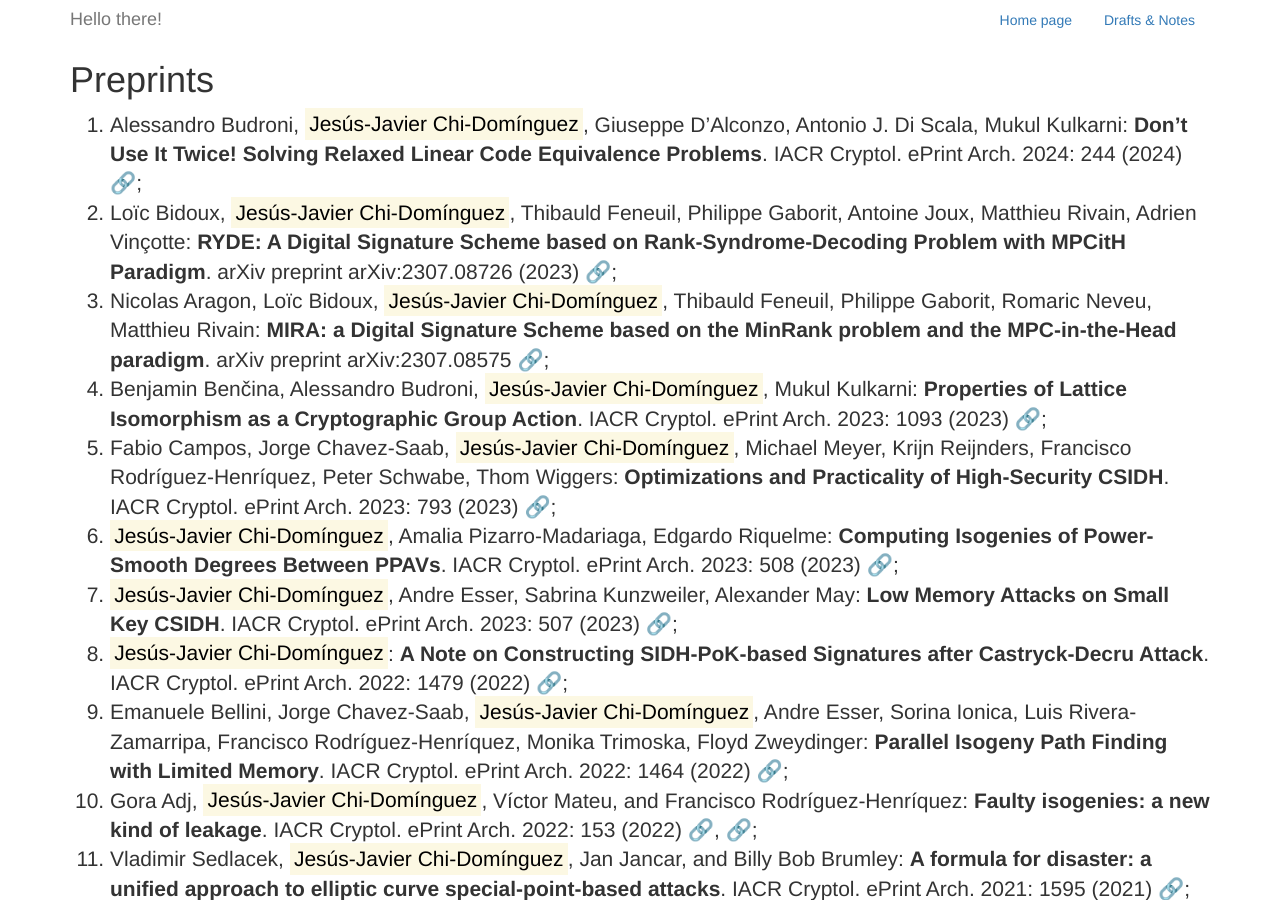
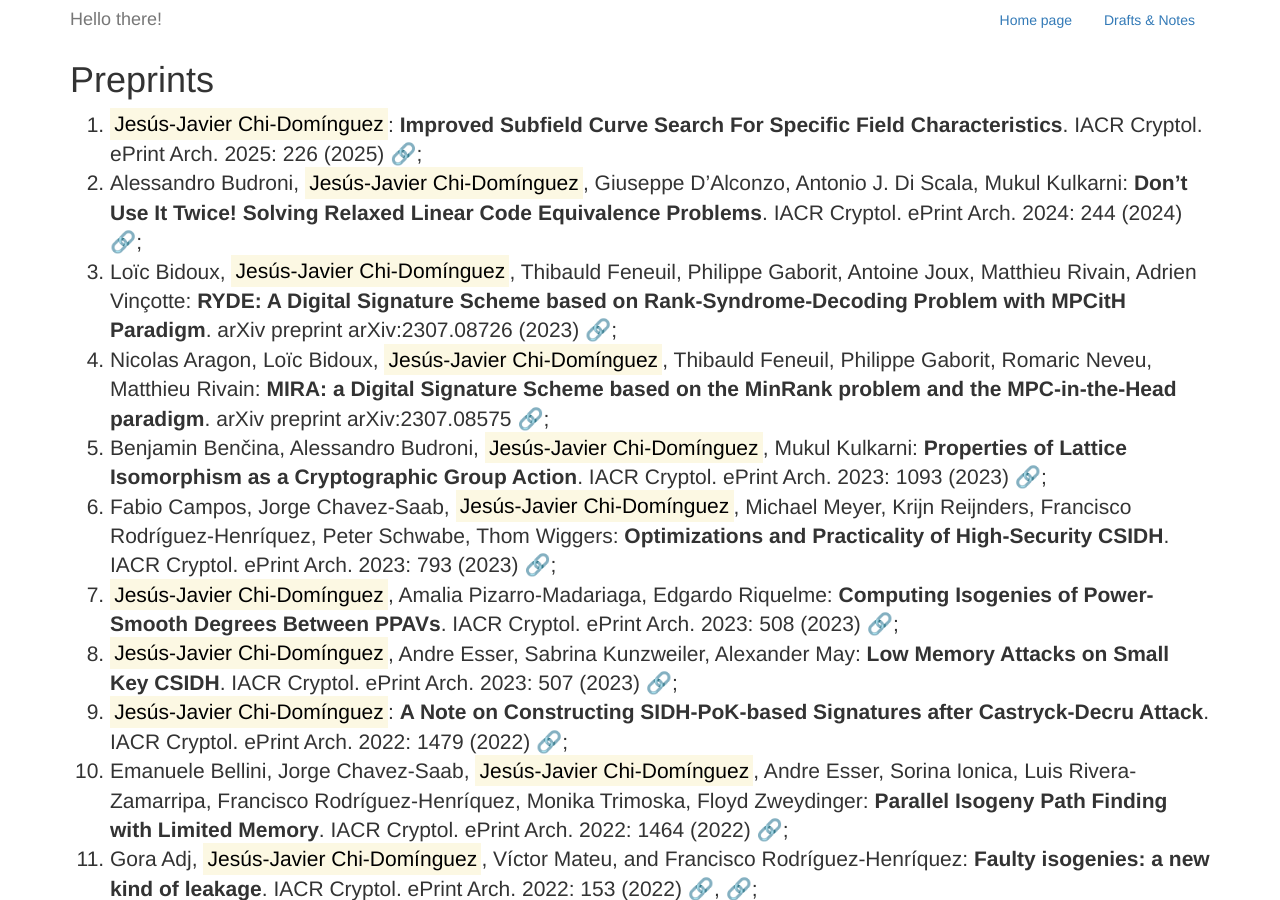
Before and after one commit to JJChiDguez/JJChiDguez.github.io, a Jekyll site: the page built from docs/preprints.md, in a window 1280 px wide and 900 px high. Built offline with Jekyll 4.4.1, drawn with Linux system fonts in a browser that asks for light colours.

Commit message:
update publications + preprints + CV + PC member list

```diff
--- a/docs/preprints.md
+++ b/docs/preprints.md
@@ -6,23 +6,24 @@ filename: preprints.md
 
 # Preprints
 
-1. Alessandro Budroni, <mark>Jes&uacute;s-Javier Chi-Dom&iacute;nguez</mark>, Giuseppe D'Alconzo, Antonio J. Di Scala, Mukul Kulkarni: **Don’t Use It Twice! Solving Relaxed Linear Code Equivalence Problems**. IACR Cryptol. ePrint Arch. 2024: 244 (2024) [&#128279;](https://eprint.iacr.org/2024/244);
-2. Lo&iuml;c Bidoux, <mark>Jes&uacute;s-Javier Chi-Dom&iacute;nguez</mark>, Thibauld Feneuil, Philippe Gaborit, Antoine Joux, Matthieu Rivain, Adrien Vin&ccedil;otte: **RYDE: A Digital Signature Scheme based on Rank-Syndrome-Decoding Problem with MPCitH Paradigm**. arXiv preprint arXiv:2307.08726 (2023) [&#128279;](https://arxiv.org/abs/2307.08726);
-3. Nicolas Aragon, Lo&iuml;c Bidoux, <mark>Jes&uacute;s-Javier Chi-Dom&iacute;nguez</mark>, Thibauld Feneuil, Philippe Gaborit, Romaric Neveu, Matthieu Rivain: **MIRA: a Digital Signature Scheme based on the MinRank problem and the MPC-in-the-Head paradigm**. arXiv preprint arXiv:2307.08575 [&#128279;](https://arxiv.org/abs/2307.08575);
-4. Benjamin Ben&#269;ina, Alessandro Budroni, <mark>Jes&uacute;s-Javier Chi-Dom&iacute;nguez</mark>, Mukul Kulkarni: **Properties of Lattice Isomorphism as a Cryptographic Group Action**. IACR Cryptol. ePrint Arch. 2023: 1093 (2023) [&#128279;](https://eprint.iacr.org/2023/1093);
-5. Fabio Campos, Jorge Chavez-Saab, <mark>Jes&uacute;s-Javier Chi-Dom&iacute;nguez</mark>, Michael Meyer, Krijn Reijnders, Francisco Rodr&iacute;guez-Henr&iacute;quez, Peter Schwabe, Thom Wiggers: **Optimizations and Practicality of High-Security CSIDH**. IACR Cryptol. ePrint Arch. 2023: 793 (2023) [&#128279;](https://eprint.iacr.org/2023/793);
-6. <mark>Jes&uacute;s-Javier Chi-Dom&iacute;nguez</mark>, Amalia Pizarro-Madariaga, Edgardo Riquelme: **Computing Isogenies of Power-Smooth Degrees Between PPAVs**. IACR Cryptol. ePrint Arch. 2023: 508 (2023) [&#128279;](https://eprint.iacr.org/2023/508);
-7. <mark>Jes&uacute;s-Javier Chi-Dom&iacute;nguez</mark>, Andre Esser, Sabrina Kunzweiler, Alexander May: **Low Memory Attacks on Small Key CSIDH**. IACR Cryptol. ePrint Arch. 2023: 507 (2023) [&#128279;](https://eprint.iacr.org/2023/507);
-8. <mark>Jes&uacute;s-Javier Chi-Dom&iacute;nguez</mark>: **A Note on Constructing SIDH-PoK-based Signatures after Castryck-Decru Attack**. IACR Cryptol. ePrint Arch. 2022: 1479 (2022) [&#128279;](https://eprint.iacr.org/2022/1479);
-9. Emanuele Bellini, Jorge Chavez-Saab, <mark>Jes&uacute;s-Javier Chi-Dom&iacute;nguez</mark>, Andre Esser, Sorina Ionica, Luis Rivera-Zamarripa, Francisco Rodr&iacute;guez-Henr&iacute;quez, Monika Trimoska, Floyd Zweydinger: **Parallel Isogeny Path Finding with Limited Memory**. IACR Cryptol. ePrint Arch. 2022: 1464 (2022) [&#128279;](https://eprint.iacr.org/2022/1464);
-10. Gora Adj, <mark>Jes&uacute;s-Javier Chi-Dom&iacute;nguez</mark>, V&iacute;ctor Mateu, and Francisco Rodr&iacute;guez-Henr&iacute;quez: **Faulty isogenies: a new kind of leakage**. IACR Cryptol. ePrint Arch. 2022: 153 (2022) [&#128279;](https://eprint.iacr.org/2022/153), [&#128279;](https://arxiv.org/abs/2202.04896);
-11. Vladimir Sedlacek, <mark>Jes&uacute;s-Javier Chi-Dom&iacute;nguez</mark>, Jan Jancar, and Billy Bob Brumley: **A formula for disaster: a unified approach to elliptic curve special-point-based attacks**. IACR Cryptol. ePrint Arch. 2021: 1595 (2021) [&#128279;](https://eprint.iacr.org/2021/1595);
-12. <mark>Jes&uacute;s-Javier Chi-Dom&iacute;nguez</mark>, Francisco Rodr&iacute;guez-Henr&iacute;quez, and Benjamin Smith: **Extending the GLS endomorphism to speed up GHS Weil descent using Magma**. IACR Cryptol. ePrint Arch. 2021: 676 (2021) [&#128279;](https://eprint.iacr.org/2021/676);
-13. <mark>Jes&uacute;s-Javier Chi-Dom&iacute;nguez</mark>, and Krijn Reijnders: **Fully projective radical isogenies in constant-time**. IACR Cryptol. ePrint Arch. 2021: 259 (2021) [&#128279;](https://eprint.iacr.org/2021/259);
-14. Jorge Ch&aacute;vez-Saab, <mark>Jes&uacute;s-Javier Chi-Dom&iacute;nguez</mark>, Samuel Jaques, and Francisco Rodr&iacute;guez-Henr&iacute;quez: **The SQALE of CSIDH: Square-root v&eacute;lu Quantum-resistant isogeny Action with Low Exponents**. IACR Cryptol. ePrint Arch. 2020: 1520 (2020) [&#128279;](https://eprint.iacr.org/2020/1520);
-15. Gora Adj, <mark>Jes&uacute;s-Javier Chi-Dom&iacute;nguez</mark>, and Francisco Rodr&iacute;guez-Henr&iacute;quez: **Karatsuba-based square-root Vélu’s formulas applied to two isogeny-based protocols**. IACR Cryptol. ePrint Arch. 2020: 1109 (2020) [&#128279;](https://eprint.iacr.org/2020/1109);
-16. Dmitry Belyavsky, Billy Bob Brumley, <mark>Jes&uacute;s-Javier Chi-Dom&iacute;nguez</mark>, Luis Rivera-Zamarripa, and Igor Ustinov: **Set It and Forget It! Turnkey ECC for Instant Integration**. CoRR abs/2007.11481 (2020) [&#128279;](https://arxiv.org/abs/2007.11481);
-17. Sohaib ul Hassan, Iaroslav Gridin, Ignacio M. Delgado-Lozano, Cesar Pereida Garc&iacute;a, <mark>Jes&uacute;s-Javier Chi-Dom&iacute;nguez</mark>, Alejandro Cabrera Aldaya, and Billy Bob Brumley: **D&eacute;j&agrave; Vu: Side-Channel Analysis of Mozilla's NSS**. CoRR abs/2008.06004 (2020) [&#128279;](https://arxiv.org/abs/2008.06004);
-18. <mark>Jes&uacute;s-Javier Chi-Dom&iacute;nguez</mark>, and Francisco Rodr&iacute;guez-Henr&iacute;quez: **Optimal strategies for CSIDH**. IACR Cryptol. ePrint Arch. 2020: 417 (2020) [&#128279;](https://eprint.iacr.org/2020/417);
-19. Daniel Cervantes-V&aacute;zquez, Mathilde Chenu, <mark>Jes&uacute;s-Javier Chi-Dom&iacute;nguez</mark>, Luca De Feo, Francisco Rodr&iacute;guez-Henr&iacute;quez, and Benjamin Smith: **Stronger and Faster Side-Channel Protections for CSIDH**. IACR Cryptol. ePrint Arch. 2019: 837 (2019) [&#128279;](https://eprint.iacr.org/2019/837), [&#128279;](https://arxiv.org/abs/1907.08704);
-20. Gora Adj, Daniel Cervantes-V&aacute;zquez, <mark>Jes&uacute;s-Javier Chi-Dom&iacute;nguez</mark>, Alfred Menezes, and Francisco Rodr&iacute;guez-Henr&iacute;quez: **On the cost of computing isogenies between supersingular elliptic curves**. IACR Cryptol. ePrint Arch. 2018: 313 (2018) [&#128279;](https://eprint.iacr.org/2018/313);
+1. <mark>Jes&uacute;s-Javier Chi-Dom&iacute;nguez</mark>: **Improved Subfield Curve Search For Specific Field Characteristics**. IACR Cryptol. ePrint Arch. 2025: 226 (2025) [&#128279;](https://eprint.iacr.org/2025/226);
+2. Alessandro Budroni, <mark>Jes&uacute;s-Javier Chi-Dom&iacute;nguez</mark>, Giuseppe D'Alconzo, Antonio J. Di Scala, Mukul Kulkarni: **Don’t Use It Twice! Solving Relaxed Linear Code Equivalence Problems**. IACR Cryptol. ePrint Arch. 2024: 244 (2024) [&#128279;](https://eprint.iacr.org/2024/244);
+3. Lo&iuml;c Bidoux, <mark>Jes&uacute;s-Javier Chi-Dom&iacute;nguez</mark>, Thibauld Feneuil, Philippe Gaborit, Antoine Joux, Matthieu Rivain, Adrien Vin&ccedil;otte: **RYDE: A Digital Signature Scheme based on Rank-Syndrome-Decoding Problem with MPCitH Paradigm**. arXiv preprint arXiv:2307.08726 (2023) [&#128279;](https://arxiv.org/abs/2307.08726);
+4. Nicolas Aragon, Lo&iuml;c Bidoux, <mark>Jes&uacute;s-Javier Chi-Dom&iacute;nguez</mark>, Thibauld Feneuil, Philippe Gaborit, Romaric Neveu, Matthieu Rivain: **MIRA: a Digital Signature Scheme based on the MinRank problem and the MPC-in-the-Head paradigm**. arXiv preprint arXiv:2307.08575 [&#128279;](https://arxiv.org/abs/2307.08575);
+5. Benjamin Ben&#269;ina, Alessandro Budroni, <mark>Jes&uacute;s-Javier Chi-Dom&iacute;nguez</mark>, Mukul Kulkarni: **Properties of Lattice Isomorphism as a Cryptographic Group Action**. IACR Cryptol. ePrint Arch. 2023: 1093 (2023) [&#128279;](https://eprint.iacr.org/2023/1093);
+6. Fabio Campos, Jorge Chavez-Saab, <mark>Jes&uacute;s-Javier Chi-Dom&iacute;nguez</mark>, Michael Meyer, Krijn Reijnders, Francisco Rodr&iacute;guez-Henr&iacute;quez, Peter Schwabe, Thom Wiggers: **Optimizations and Practicality of High-Security CSIDH**. IACR Cryptol. ePrint Arch. 2023: 793 (2023) [&#128279;](https://eprint.iacr.org/2023/793);
+7. <mark>Jes&uacute;s-Javier Chi-Dom&iacute;nguez</mark>, Amalia Pizarro-Madariaga, Edgardo Riquelme: **Computing Isogenies of Power-Smooth Degrees Between PPAVs**. IACR Cryptol. ePrint Arch. 2023: 508 (2023) [&#128279;](https://eprint.iacr.org/2023/508);
+8. <mark>Jes&uacute;s-Javier Chi-Dom&iacute;nguez</mark>, Andre Esser, Sabrina Kunzweiler, Alexander May: **Low Memory Attacks on Small Key CSIDH**. IACR Cryptol. ePrint Arch. 2023: 507 (2023) [&#128279;](https://eprint.iacr.org/2023/507);
+9. <mark>Jes&uacute;s-Javier Chi-Dom&iacute;nguez</mark>: **A Note on Constructing SIDH-PoK-based Signatures after Castryck-Decru Attack**. IACR Cryptol. ePrint Arch. 2022: 1479 (2022) [&#128279;](https://eprint.iacr.org/2022/1479);
+10. Emanuele Bellini, Jorge Chavez-Saab, <mark>Jes&uacute;s-Javier Chi-Dom&iacute;nguez</mark>, Andre Esser, Sorina Ionica, Luis Rivera-Zamarripa, Francisco Rodr&iacute;guez-Henr&iacute;quez, Monika Trimoska, Floyd Zweydinger: **Parallel Isogeny Path Finding with Limited Memory**. IACR Cryptol. ePrint Arch. 2022: 1464 (2022) [&#128279;](https://eprint.iacr.org/2022/1464);
+11. Gora Adj, <mark>Jes&uacute;s-Javier Chi-Dom&iacute;nguez</mark>, V&iacute;ctor Mateu, and Francisco Rodr&iacute;guez-Henr&iacute;quez: **Faulty isogenies: a new kind of leakage**. IACR Cryptol. ePrint Arch. 2022: 153 (2022) [&#128279;](https://eprint.iacr.org/2022/153), [&#128279;](https://arxiv.org/abs/2202.04896);
+12. Vladimir Sedlacek, <mark>Jes&uacute;s-Javier Chi-Dom&iacute;nguez</mark>, Jan Jancar, and Billy Bob Brumley: **A formula for disaster: a unified approach to elliptic curve special-point-based attacks**. IACR Cryptol. ePrint Arch. 2021: 1595 (2021) [&#128279;](https://eprint.iacr.org/2021/1595);
+13. <mark>Jes&uacute;s-Javier Chi-Dom&iacute;nguez</mark>, Francisco Rodr&iacute;guez-Henr&iacute;quez, and Benjamin Smith: **Extending the GLS endomorphism to speed up GHS Weil descent using Magma**. IACR Cryptol. ePrint Arch. 2021: 676 (2021) [&#128279;](https://eprint.iacr.org/2021/676);
+14. <mark>Jes&uacute;s-Javier Chi-Dom&iacute;nguez</mark>, and Krijn Reijnders: **Fully projective radical isogenies in constant-time**. IACR Cryptol. ePrint Arch. 2021: 259 (2021) [&#128279;](https://eprint.iacr.org/2021/259);
+15. Jorge Ch&aacute;vez-Saab, <mark>Jes&uacute;s-Javier Chi-Dom&iacute;nguez</mark>, Samuel Jaques, and Francisco Rodr&iacute;guez-Henr&iacute;quez: **The SQALE of CSIDH: Square-root v&eacute;lu Quantum-resistant isogeny Action with Low Exponents**. IACR Cryptol. ePrint Arch. 2020: 1520 (2020) [&#128279;](https://eprint.iacr.org/2020/1520);
+16. Gora Adj, <mark>Jes&uacute;s-Javier Chi-Dom&iacute;nguez</mark>, and Francisco Rodr&iacute;guez-Henr&iacute;quez: **Karatsuba-based square-root Vélu’s formulas applied to two isogeny-based protocols**. IACR Cryptol. ePrint Arch. 2020: 1109 (2020) [&#128279;](https://eprint.iacr.org/2020/1109);
+17. Dmitry Belyavsky, Billy Bob Brumley, <mark>Jes&uacute;s-Javier Chi-Dom&iacute;nguez</mark>, Luis Rivera-Zamarripa, and Igor Ustinov: **Set It and Forget It! Turnkey ECC for Instant Integration**. CoRR abs/2007.11481 (2020) [&#128279;](https://arxiv.org/abs/2007.11481);
+18. Sohaib ul Hassan, Iaroslav Gridin, Ignacio M. Delgado-Lozano, Cesar Pereida Garc&iacute;a, <mark>Jes&uacute;s-Javier Chi-Dom&iacute;nguez</mark>, Alejandro Cabrera Aldaya, and Billy Bob Brumley: **D&eacute;j&agrave; Vu: Side-Channel Analysis of Mozilla's NSS**. CoRR abs/2008.06004 (2020) [&#128279;](https://arxiv.org/abs/2008.06004);
+19. <mark>Jes&uacute;s-Javier Chi-Dom&iacute;nguez</mark>, and Francisco Rodr&iacute;guez-Henr&iacute;quez: **Optimal strategies for CSIDH**. IACR Cryptol. ePrint Arch. 2020: 417 (2020) [&#128279;](https://eprint.iacr.org/2020/417);
+20. Daniel Cervantes-V&aacute;zquez, Mathilde Chenu, <mark>Jes&uacute;s-Javier Chi-Dom&iacute;nguez</mark>, Luca De Feo, Francisco Rodr&iacute;guez-Henr&iacute;quez, and Benjamin Smith: **Stronger and Faster Side-Channel Protections for CSIDH**. IACR Cryptol. ePrint Arch. 2019: 837 (2019) [&#128279;](https://eprint.iacr.org/2019/837), [&#128279;](https://arxiv.org/abs/1907.08704);
+21. Gora Adj, Daniel Cervantes-V&aacute;zquez, <mark>Jes&uacute;s-Javier Chi-Dom&iacute;nguez</mark>, Alfred Menezes, and Francisco Rodr&iacute;guez-Henr&iacute;quez: **On the cost of computing isogenies between supersingular elliptic curves**. IACR Cryptol. ePrint Arch. 2018: 313 (2018) [&#128279;](https://eprint.iacr.org/2018/313);
```
Also changed, not shown: docs/pcmember.md (+6 -5 lines), docs/publications.md (+17 -15 lines), docs/slides.md (+7 -6 lines), 11 other files.
